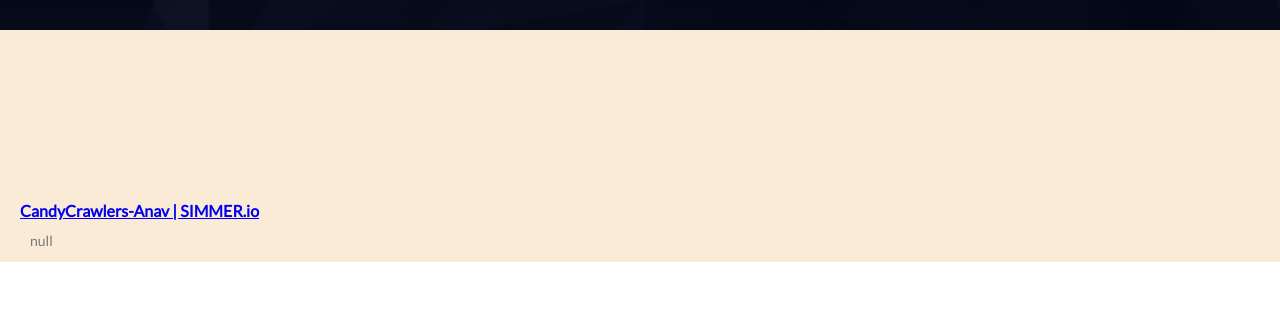
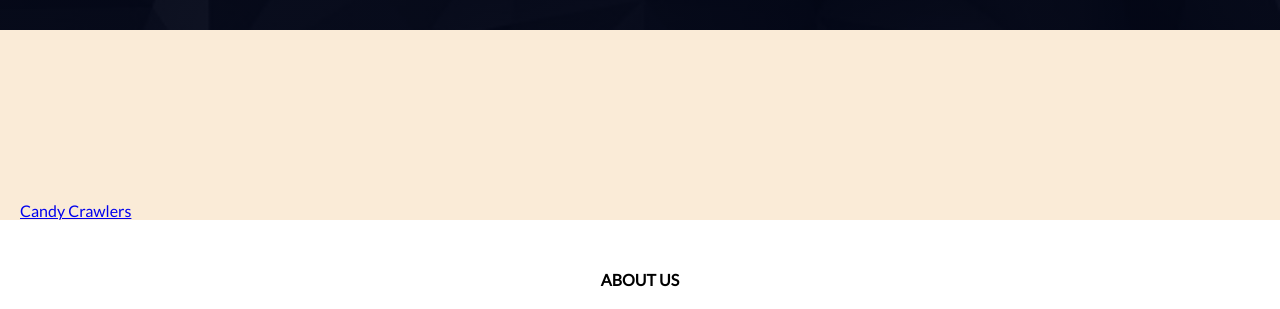
Before and after one commit to AnavPatel/CandyCrawlers, a plain HTML site: page MS.html in a window 1280 px wide. Shown: the part 370-679 px from the top of the page. Drawn offline with Linux system fonts and the light colour scheme; a script that the page names is missing.

Commit message:
Update MS.html

```diff
--- a/MS.html
+++ b/MS.html
@@ -61,8 +61,8 @@
       <br>
       <br>
 
-      <blockquote class="embedly-card"><h4><a href="https://simmer.io/@Anav/candycrawlers-anav">CandyCrawlers-Anav | SIMMER.io</a></h4><p>null</p></blockquote>
-<script async src="//cdn.embedly.com/widgets/platform.js" charset="UTF-8"></script>
+     <a href="https://simmer.io/@Anav/candycrawlers-anav">Candy Crawlers</a>
+
 
 </section>
     <script>
```
